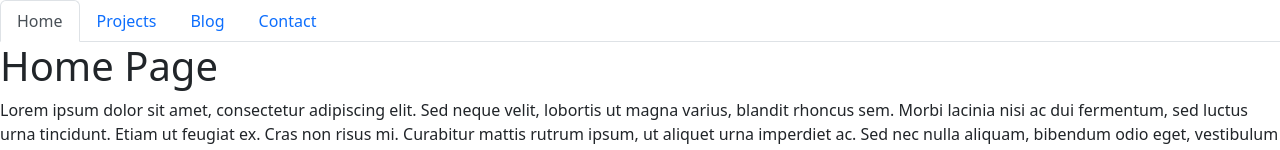
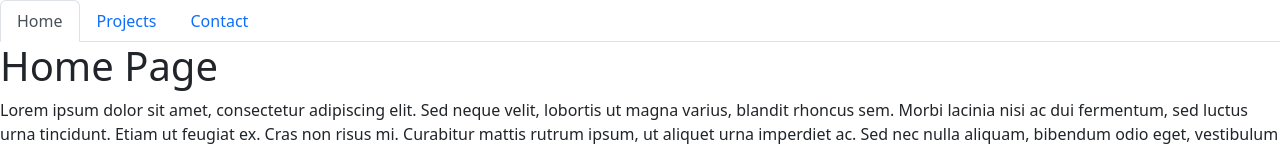
Before and after one commit to annabessant/React-Portfolio-Anna, a React (Create React App) app: page / in a window 1280 px wide. Shown: the top 150 px of the page. Built offline with nearby package versions, Linux system fonts and the light colour scheme.

Commit message:
revised starter code to project, home and contact pages

```diff
--- a/src/components/NavTabs.js
+++ b/src/components/NavTabs.js
@@ -26,16 +26,7 @@ function NavTabs({ currentPage, handlePageChange }) {
           Projects
         </a>
       </li>
-      <li className="nav-item">
-        <a
-          href="#blog"
-          onClick={() => handlePageChange('Blog')}
-          // Check to see if the currentPage is `Blog`, and if so we use the active link class from bootstrap. Otherwise, we set it to a normal nav-link
-          className={currentPage === 'Blog' ? 'nav-link active' : 'nav-link'}
-        >
-          Blog
-        </a>
-      </li>
+
       <li className="nav-item">
         <a
           href="#contact"
--- a/src/components/PortfolioContainer.js
+++ b/src/components/PortfolioContainer.js
@@ -2,7 +2,6 @@ import React, { useState } from 'react';
 import NavTabs from './NavTabs';
 import Home from './pages/Home';
 import Projects from './pages/Projects';
-import Blog from './pages/Blog';
 import Contact from './pages/Contact';
 
 export default function PortfolioContainer() {
@@ -15,9 +14,6 @@ export default function PortfolioContainer() {
     }
     if (currentPage === 'Projects') {
       return <Projects />;
-    }
-    if (currentPage === 'Blog') {
-      return <Blog />;
     }
     return <Contact />;
   };
--- a/src/components/pages/Blog.js
+++ /dev/null
@@ -1,24 +0,0 @@
-import React from 'react';
-
-export default function Blog() {
-  return (
-    <div>
-      <h1>Blog Page</h1>
-      <p>
-        Donec a volutpat quam. Curabitur nec varius justo, sed rutrum ligula.
-        Curabitur pellentesque turpis sit amet eros iaculis, a mollis arcu
-        dictum. Ut vel ante eget massa ornare placerat. Etiam nisl orci, finibus
-        sodales volutpat et, hendrerit ut dolor. Suspendisse porta dictum nunc,
-        sed pretium risus rutrum eget. Nam consequat, ligula in faucibus
-        vestibulum, nisi justo laoreet risus, luctus luctus mi lacus sit amet
-        libero. Class aptent taciti sociosqu ad litora torquent per conubia
-        nostra, per inceptos himenaeos. Mauris pretium condimentum tellus eget
-        lobortis. Interdum et malesuada fames ac ante ipsum primis in faucibus.
-        Donec placerat accumsan mi, ut congue neque placerat eu. Donec nec ipsum
-        in velit pellentesque vehicula sit amet at augue. Maecenas aliquam
-        bibendum congue. Pellentesque semper, lectus non ullamcorper iaculis,
-        est ligula suscipit velit, sed bibendum turpis dui in sapien.
-      </p>
-    </div>
-  );
-}
```
